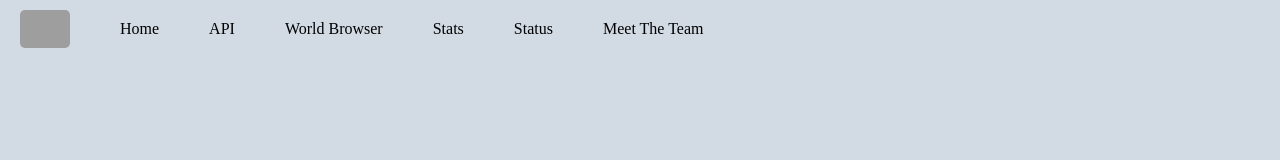
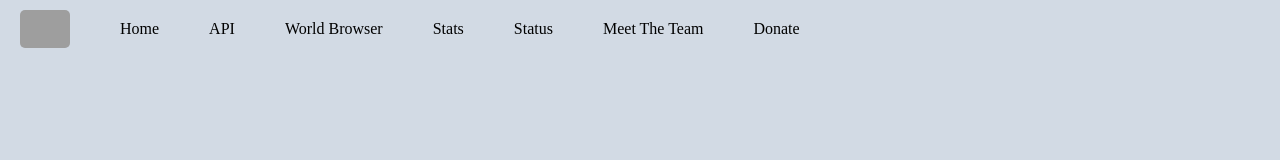
Before and after one commit to xamyl/legitidevswebsite, a SvelteKit app: page /team in a window 1280 px wide. Shown: the top 160 px of the page. Built offline with nearby package versions, Linux system fonts and the light colour scheme; grey boxes are pictures that could not be loaded; a web font is replaced by a local one.

Commit message:
1/6 file change
layout changes apparently!

```diff
--- a/src/routes/+layout.svelte
+++ b/src/routes/+layout.svelte
@@ -30,6 +30,7 @@
 	<a href="/stats">Stats</a>
 	<a href="/status">Status</a>
 	<a href="/team">Meet The Team</a>
+	<a href="/donate">Donate</a>
 </div>
 
 {@render children()}
```
